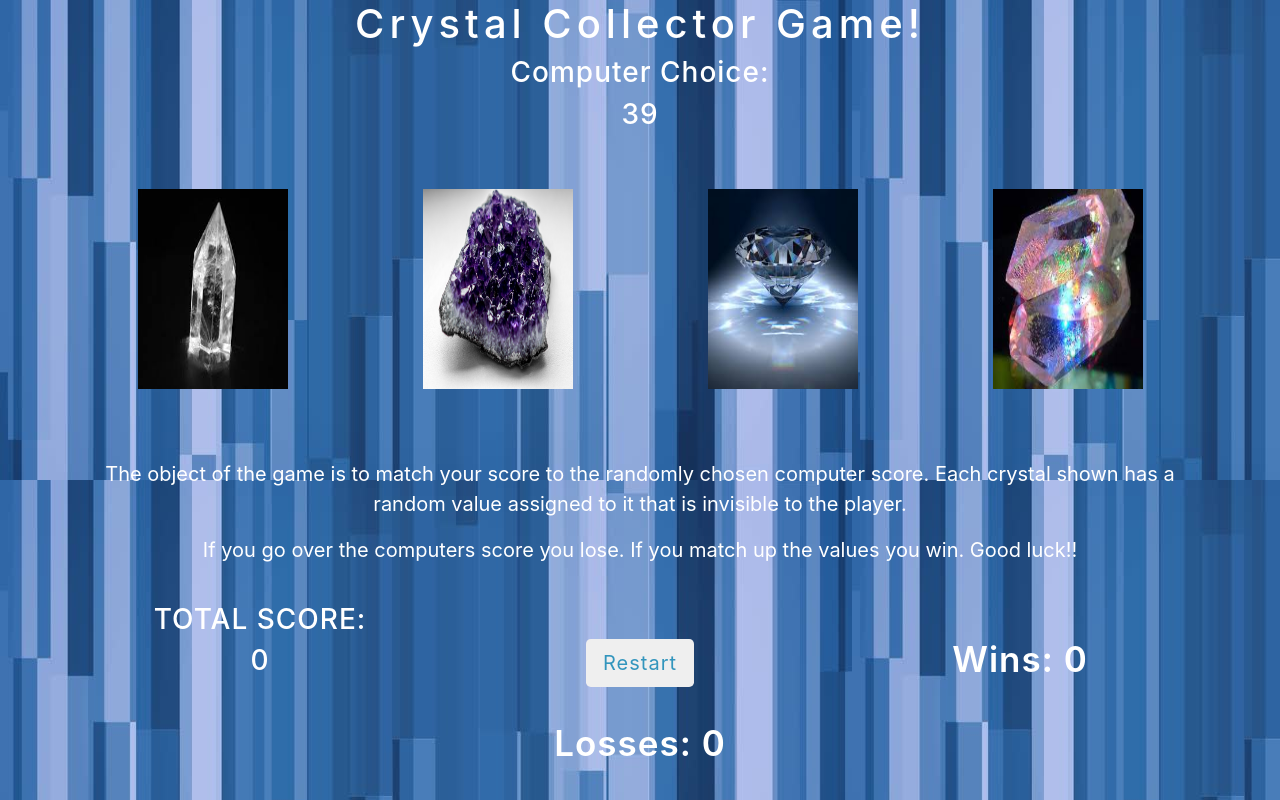
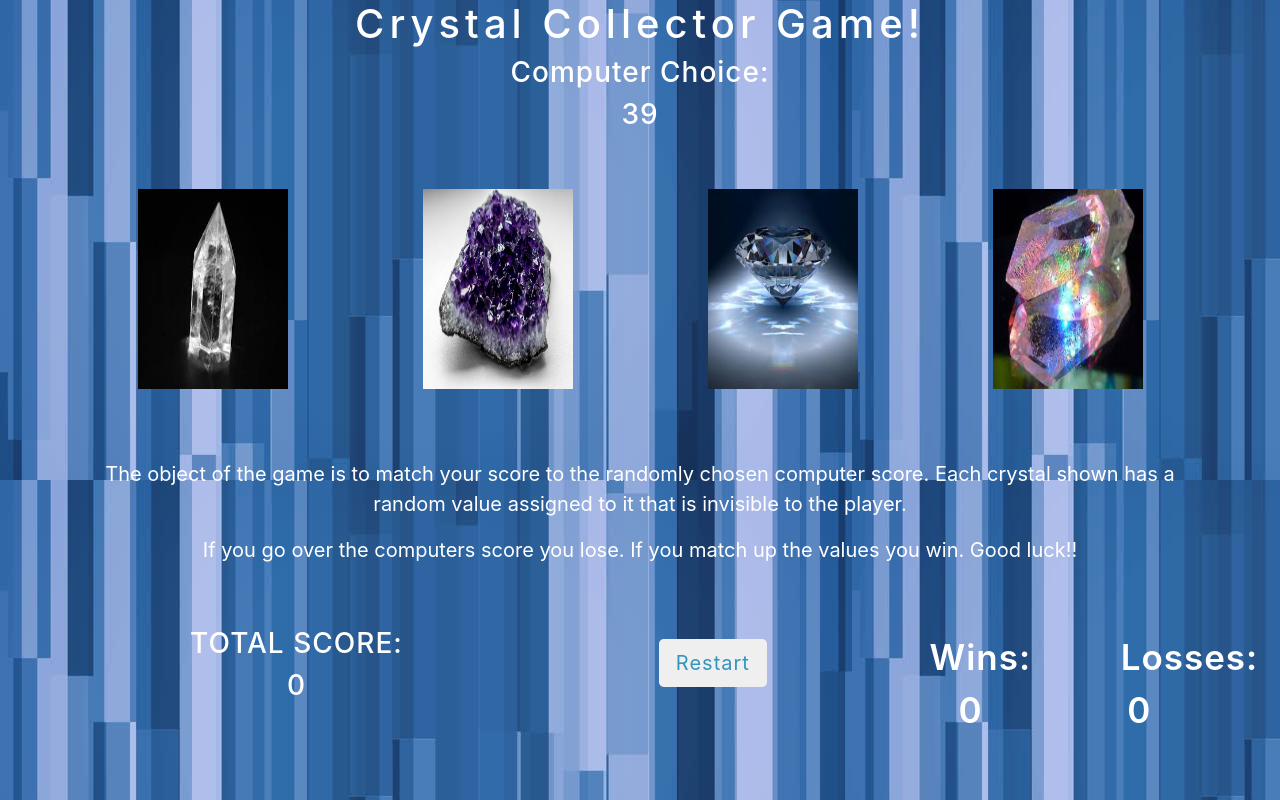
Before and after one commit to hunterhilado/unit-4-game, a plain HTML site: page index.html in a window 1280 px wide. Drawn offline with nearby package versions, Linux system fonts and the light colour scheme.

Commit message:
commit on master

```diff
--- a/assets/css/style.css
+++ b/assets/css/style.css
@@ -44,12 +44,14 @@ h3 {
 
 .total, .scores, .instructions {
 	margin: auto;
+	text-align: center;
 }
 
 .btn {
 	margin-top: 30px;
-	margin-left: auto;
-	margin-right: auto;
+	margin-left: 50px;
+	margin-right: 50px;
 	color: rgb(50, 149, 189);
 	letter-spacing: 1px;
+	text-align: center;
 }
--- a/index.html
+++ b/index.html
@@ -48,15 +48,20 @@
                     <h3>TOTAL SCORE:</h3>
                     <h3 id="totalScore"></h3>
                 </div>
+
                 <div class="col-lg-4 button">
                     <h3 id="restartBtn"></h3>
                     <button type="button" class="btn btn-lg">Restart</button>
                 </div>
+
+                <div class="row text-center">
                 <div class="col-lg-4 scores">
                     <p class="score">Wins:
                         <span id="wins"></span>
                     </p>
                 </div>
+
+                <div class="row text-center">
                 <div class="col-lg-4 scores">
                     <p class="score">Losses:
                         <span id="losses"></span>
```
